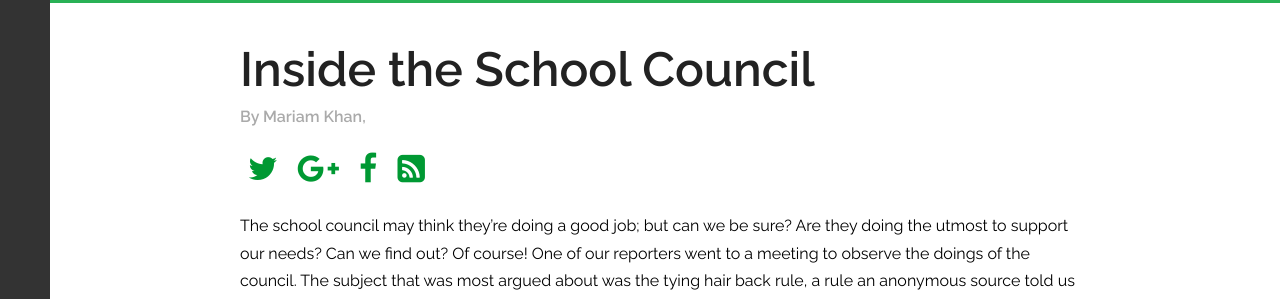
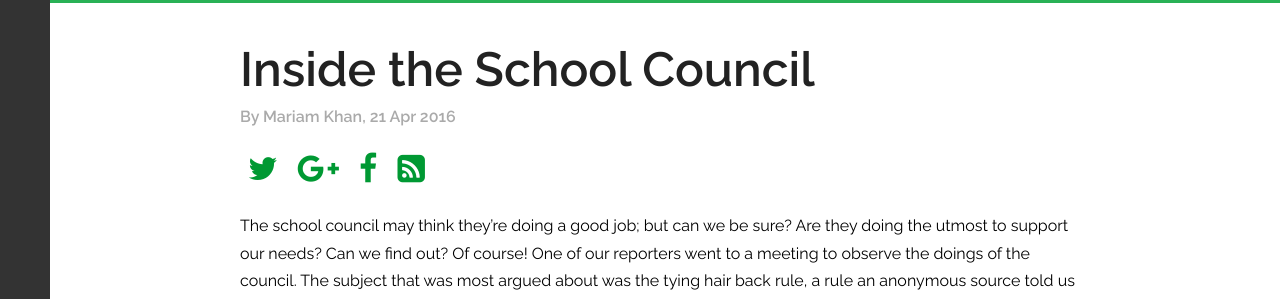
Before and after one commit to Kefwmag/kefwmag.github.io, a Jekyll site: the page built from _posts/2016-04-21-inside-the-school-council.md, in a window 1280 px wide and 982 px high. Shown: the part 122-421 px from the top of the window. Built offline with Jekyll 4.4.1, drawn with Linux system fonts in a browser that asks for light colours; nearby versions of some CDN libraries.

Commit message:
Update dposts.html

```diff
--- a/_layouts/dposts.html
+++ b/_layouts/dposts.html
@@ -5,7 +5,7 @@ layout: deep
 <div>
   <article class="fs {{page.categories}}">
     <h1 class="storyName">{{ page.title }}</h1>
-    <h3 class="author">{% if page.author %}By {{ page.author }}, {% endif %}{{ post.date | date: "%-d %b %Y" }}</h3>
+    <h3 class="author">{% if page.author %}By {{ page.author }}, {% endif %}{{ page.date | date: "%-d %b %Y" }}</h3>
     <figure>
       <!-- Twitter -->
       <a href="https://twitter.com/share?u=backchat.kefw.org{{page.url}}&t={{page.title}} - Read more on BackChat">
```
